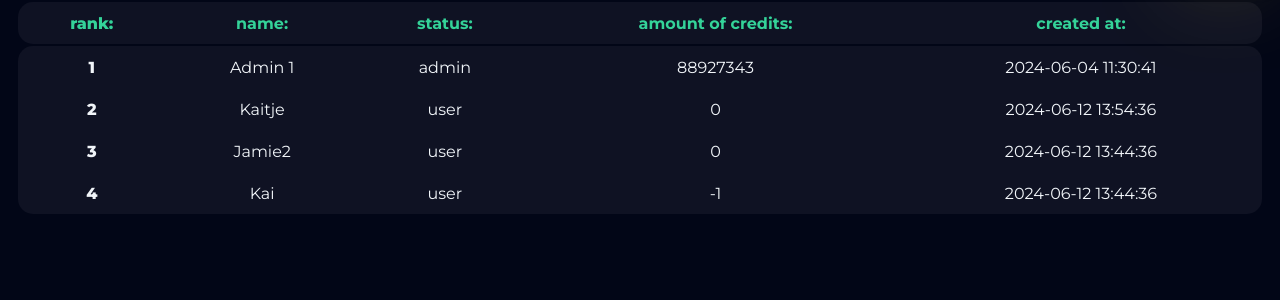
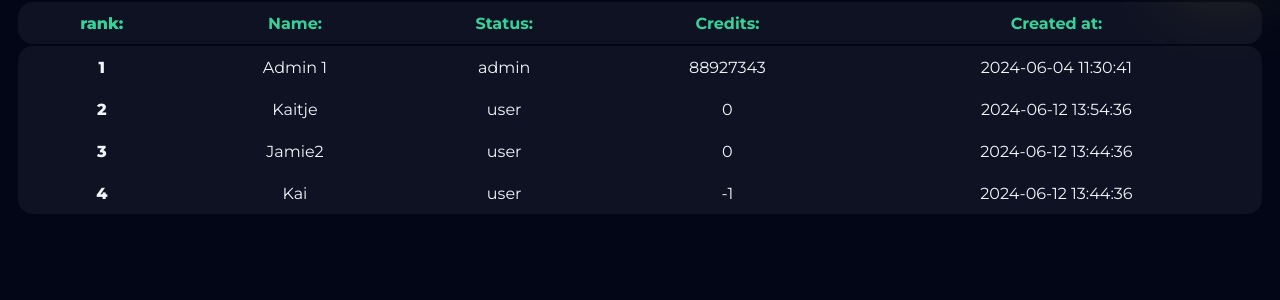
Before and after one commit to KaiVerschuren/Proftaak, a PHP site: page /leaderboard.php in a window 1280 px wide. Shown: the part 100-400 px from the top of the page. Run offline with PHP 8.4, Linux system fonts and the light colour scheme; the visitor is signed in with stand-in values (Sample User, id 1); data comes from the database, SQL or seed files in the repository.

Commit message:
half looked through

```diff
--- a/aboutUs.php
+++ b/aboutUs.php
@@ -4,10 +4,10 @@ include("inc/php/functions.php");
 session_start();
 
 head("About us");
+HeaderFunction();
+mobileNav();
 ?>
 <body>
-    <?php HeaderFunction(); mobileNav(); ?>
-
     <main class="aboutUs container">
         <div class="aboutUsText">
             <div class="aboutUsTitle">
@@ -73,5 +73,4 @@ head("About us");
         </figure>
     </main>
     <?php footer(); ?>
-
 </body>
--- a/admin.php
+++ b/admin.php
@@ -30,7 +30,7 @@ if ($_SERVER['REQUEST_METHOD'] == 'POST' && isset($_POST['user'])) {
     $messages = getMessages();
     $userInfo = [
         [
-            "userId" => "All Users",
+            "userId" => "All users",
             "userDisplayName" => "",
             "userEmail" => "",
             "userStatus" => "",
--- a/confirmedOrder.php
+++ b/confirmedOrder.php
@@ -13,8 +13,6 @@ if (isset($_SESSION['order'])) {
     $cryptoAmount = $_SESSION['order']['cryptoAmount'];
     $newCreditAmount = $_SESSION['order']['newCreditAmount'];
 
-
-    // Call the function and check its return value
     if (addWalletToId($userId, $cryptoCurrency, $cryptoCurrencyFull, $creditAmount, $cryptoAmount, $initialPay)) {
 
         $subtractSucces = updateCredits($userId, $newCreditAmount);
@@ -25,10 +23,8 @@ if (isset($_SESSION['order'])) {
         }
         exit;
     } else {
-        // Failure: Redirect to index.php with failure parameter
         header("Location: index.php?status=failure");
         exit;
     }
 }
-
 ?>
--- a/customSell.php
+++ b/customSell.php
@@ -5,7 +5,8 @@ include('./inc/php/functions.php');
 session_start();
 
 headerFunction();
-head("");
+head("Custom");
+mobileNav();
 
 if ($_SESSION['loginInfo']['userLoginState'] && isset($_SESSION['walletInfo'])) {
     $walletInfo = $_SESSION['walletInfo'];
--- a/leaderboard.php
+++ b/leaderboard.php
@@ -20,20 +20,20 @@ $numbering = 1
         <table class="leaderboardTable">
             <thead class="leaderboardTableHead">
                 <tr>
-                    <th>
+                    <th class="leaderboardTableData">
                         <p class="leaderboardRank">rank: </p>
                     </th>
-                    <th>
-                        <p>name: </p>
+                    <th class="leaderboardTableName leaderboardTableData">
+                        <p>Name: </p>
                     </th>
-                    <th>
-                        <p>status: </p>
+                    <th class="leaderboardTableStatus leaderboardTableData">
+                        <p>Status: </p>
                     </th>
-                    <th>
-                        <p>amount of credits: </p>
+                    <th class="leaderboardTableData">
+                        <p>Credits: </p>
                     </th>
-                    <th>
-                        <p>created at: </p>
+                    <th class="leaderboardTableCreatedAt leaderboardTableData">
+                        <p>Created at: </p>
                     </th>
                 </tr>
             </thead>
@@ -42,19 +42,19 @@ $numbering = 1
                 foreach ($allUsers as $user) {
                 ?>
                     <tr>
-                        <td class="leaderboardRank">
+                        <td class="leaderboardRank leaderboardTableData">
                         <?= $numbering; ?>
                         </td>
-                        <td>
+                        <td class="leaderboardTableData">
                             <?php echo $user['userDisplayName']; ?>
                         </td>
-                        <td>
+                        <td class="leaderboardTableStatus leaderboardTableData">
                             <?php echo $user['userStatus']; ?>
                         </td>
-                        <td>
+                        <td  class="leaderboardTableData">
                             <?php echo $user['userCredits']; ?>
                         </td>
-                        <td>
+                        <td class="leaderboardTableCreatedAt leaderboardTableData">
                             <?php echo $user['createdAt']; ?>
                         </td>
                     </tr>
--- a/style/components/history.css
+++ b/style/components/history.css
@@ -4,12 +4,12 @@
     scroll-snap-type: x mandatory;
     display: none;
     justify-content: center;
-    -ms-overflow-style: none;  /* IE and Edge */
-    scrollbar-width: none;  /* Firefox */
+    -ms-overflow-style: none;
+    scrollbar-width: none;
 }
 
 .slideshow-container::-webkit-scrollbar {
-    display: none;  /* Safari and Chrome */
+    display: none;
 }
 
 .projectGrid {
@@ -81,7 +81,7 @@
     text-align: center;
 }
 
-.history_footer {
+.historyFooter {
     padding-top: 250px;
 }
 .mobileHistory {
--- a/style/components/leaderboard.css
+++ b/style/components/leaderboard.css
@@ -1,6 +1,6 @@
 .leaderboardTable {
     width: 100%;
-
+    font-size: .75rem;
 }
 
 .leaderboardTable > *{
@@ -41,5 +41,43 @@
 
 .leaderboardTableHead {
     position: relative;
+}
 
+.leaderboardTableStatus, .leaderboardTableCreatedAt {
+    display: none;
 }
+
+.leaderboardTableData {
+    white-space: nowrap;
+    text-overflow: ellipsis;
+}
+
+/* xs */
+@media (min-width: 475px) {
+    .leaderboardTable {
+        font-size: 1rem;
+    }
+}
+
+/* sm */
+@media (min-width: 640px) {
+    .leaderboardTableCreatedAt {
+        display: table-cell;
+    }
+}
+
+/* md */
+/* @media (min-width: 768px) {} */
+
+/* lg */
+@media (min-width: 1024px) {
+    .leaderboardTableStatus {
+        display: table-cell;
+    }
+}
+
+/* xl */
+/* @media (min-width: 1280px) {} */
+
+/* 2xl */
+/* @media (min-width: 1536px) {} */
```
Also changed, not shown: Dashboard.php (+3 -5 lines), buy.php (+6 -8 lines), credits.php (+4 -9 lines), history.php (+4 -16 lines), index.php (+3 -4 lines).
